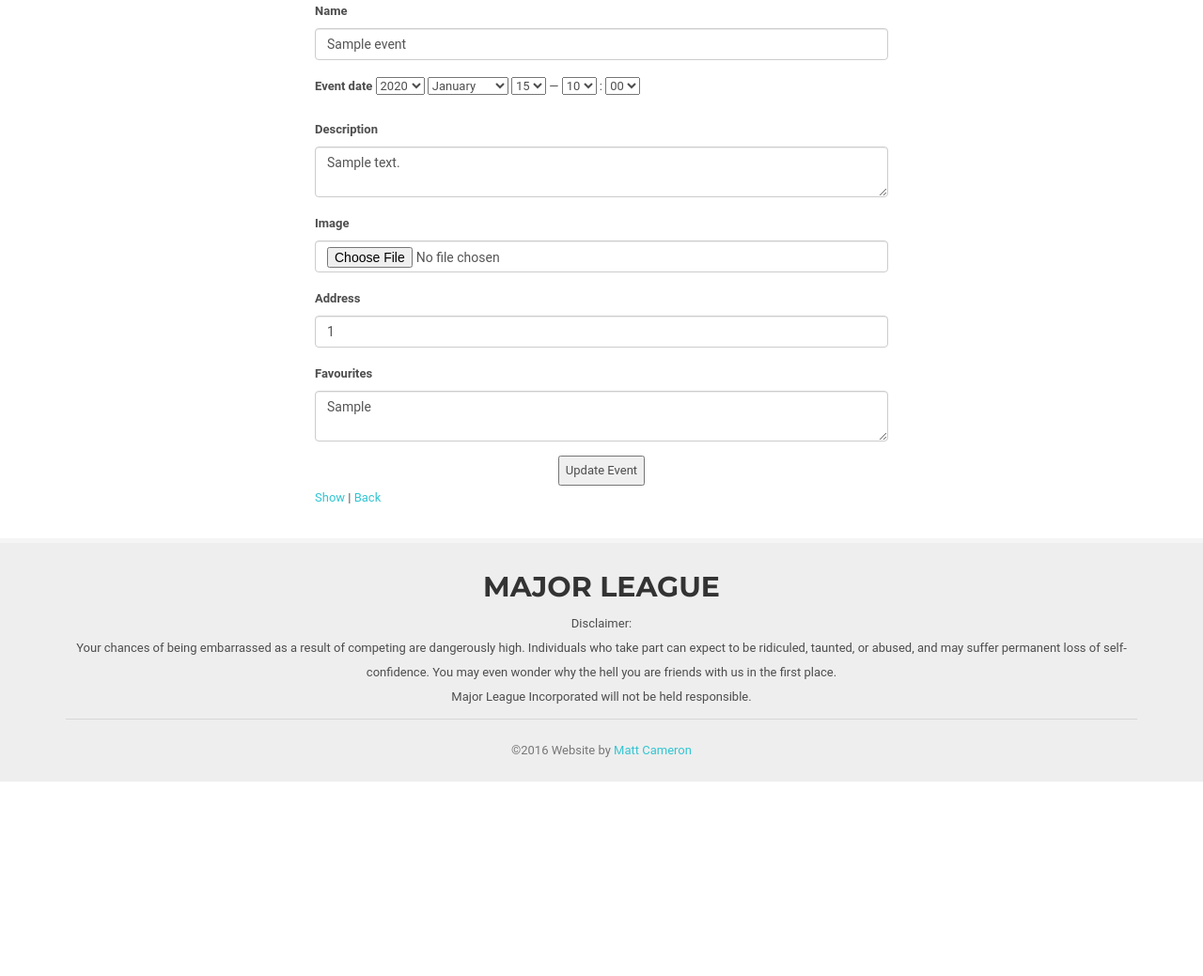
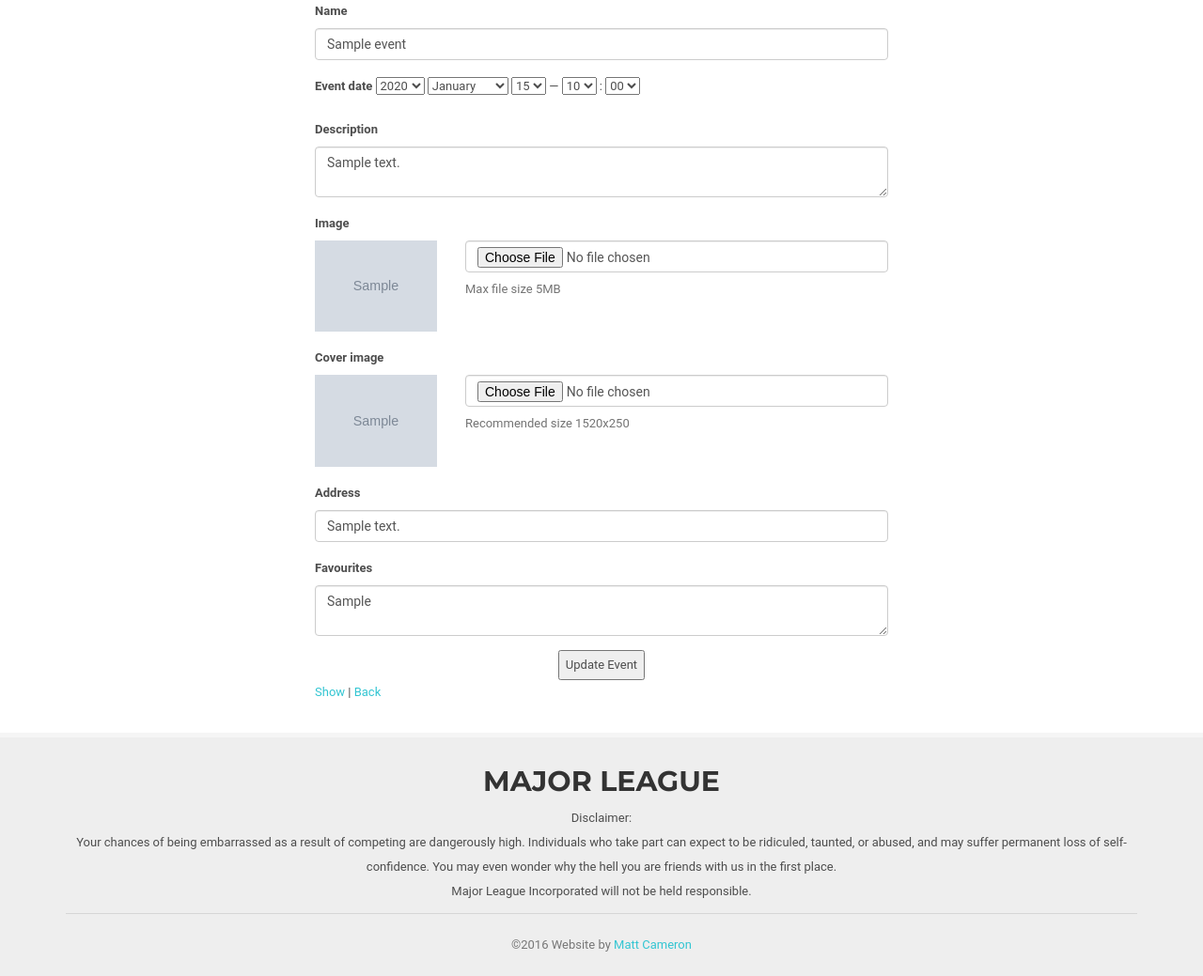
Before and after one commit to mattcameron/major_league, a Rails app: page /events/1/edit in a window 1280 px wide. Shown: the part 156-1195 px from the top of the page at 94% size. Before the commit the page ends 988 px from the top, so only its background shows below. Run offline with Rails 7, Linux system fonts and the light colour scheme; a user stored in the database is signed in; tables that the repository leaves empty hold one stand-in row (values such as "Sample post"); style sheets or scripts are compiled from the project's sources; parts of the project's set-up code (start-up, migrations or seed data) failed here and were passed over; some libraries are stand-ins or nearby versions.

Commit message:
Add event cover images

```diff
--- a/app/assets/javascripts/countdown.js
+++ b/app/assets/javascripts/countdown.js
@@ -1,11 +1,11 @@
 $(document).on('turbolinks:load', function() {
   if ($('#clock').length) {
-    startCountdown('2017/01/01');
+    startCountdown();
   }
 });
 
 
-function startCountdown(finishTime) {
+function startCountdown() {
   var startDate = $('#clock').data('date');
   $('#clock').countdown(startDate, function (event) {
     $('#weeks').html(event.strftime('%w'));
--- a/app/assets/stylesheets/global.scss
+++ b/app/assets/stylesheets/global.scss
@@ -85,6 +85,10 @@ p.dropcap:first-letter {
   margin-top: 24px;
 }
 
+.margin-bottom24 {
+  margin-bottom: 24px;
+}
+
 hr {
   background-image: -webkit-linear-gradient(left, transparent, rgba(0, 0, 0, 0.2), transparent);
   background-image: linear-gradient(to right, transparent, rgba(0, 0, 0, 0.2), transparent);
--- a/app/controllers/events_controller.rb
+++ b/app/controllers/events_controller.rb
@@ -11,7 +11,7 @@ class EventsController < ApplicationController
 
   def update
     if @event.update(event_params)
-      redirect_to inner_sanctum_path, notice: 'Fuck yeah, this event is going to be awesome!'
+      redirect_to event_path(@event), notice: 'Fuck yeah, this event is going to be awesome!'
     else
       render :edit
     end
@@ -35,9 +35,10 @@ class EventsController < ApplicationController
       :name,
       :event_date,
       :description,
-      :address_id,
+      :address,
       :favourites,
       :image,
+      :cover_image,
       :host_id,
     )
   end
--- a/app/models/skill.rb
+++ b/app/models/skill.rb
@@ -12,4 +12,6 @@
 
 class Skill < ApplicationRecord
   belongs_to :user, optional: true
+
+  validates :value, inclusion: 0..100
 end
--- a/app/models/user.rb
+++ b/app/models/user.rb
@@ -22,7 +22,7 @@
 #  image_content_type     :string(255)
 #  image_file_size        :integer
 #  image_updated_at       :datetime
-#  role                   :integer          default(0)
+#  role                   :integer          default("indian")
 #  active                 :boolean          default(TRUE)
 #
 # Indexes
@@ -44,6 +44,9 @@ class User < ApplicationRecord
                       large: '250x250#'
                     }
   validates_attachment_content_type :image, :content_type => ["image/jpg", "image/jpeg", "image/png", "image/gif"]
+  validates_attachment_size :image,
+                            :less_than => 1.megabytes,
+                            message: "Bro, that image is huge. Try compressing it on www.kraken.io"
 
   has_many :skills
   has_many :bounties
--- a/app/views/admin/events/index.html.erb
+++ b/app/views/admin/events/index.html.erb
@@ -18,9 +18,9 @@
       <% @events.each do |event| %>
         <tr>
           <td><%= event.name %></td>
-          <td><%= event.event_date.strftime('%d %B, %Y') %></td>
+          <td><%= event.event_date.try(:strftime, '%d %B, %Y') %></td>
           <td><%= event.host.try(:name) %></td>
-          <td><%= link_to 'Show', admin_event_path(event) %></td>
+          <td><%= link_to 'Show', event_path(event) %></td>
           <td><%= link_to 'Edit', edit_admin_event_path(event) %></td>
           <td><%= link_to 'Destroy', admin_event_path(event), method: :delete, data: { confirm: 'Are you sure?' } %></td>
         </tr>
--- a/app/views/events/_form.html.erb
+++ b/app/views/events/_form.html.erb
@@ -13,7 +13,7 @@
 
   <div class="form-group">
     <%= f.label :name %>
-    <%= f.text_field :name, class: 'form-control' %>
+    <%= f.text_field :name, class: 'form-control', required: true %>
   </div>
 
   <div class="form-group">
@@ -23,17 +23,38 @@
 
   <div class="form-group">
     <%= f.label :description %>
-    <%= f.text_area :description, class: 'form-control' %>
+    <%= f.text_area :description, class: 'form-control', required: true %>
+  </div>
+
+  <div class="form-group row">
+    <%= f.label :image, class: 'col-sm-12' %>
+    <% if f.object.image.present? %>
+      <div class="col-sm-3">
+        <%= image_tag f.object.image.url, class: 'img-responsive' %>
+      </div>
+    <% end %>
+    <div class="col-sm-9">
+      <%= f.file_field :image, class: 'form-control' %>
+      <div class="help-block">Max file size 5MB</div>
+    </div>
+  </div>
+
+  <div class="form-group row">
+    <%= f.label :cover_image, class: 'col-sm-12' %>
+    <% if f.object.cover_image.present? %>
+      <div class="col-sm-3">
+        <%= image_tag f.object.cover_image.url, class: 'img-responsive' %>
+      </div>
+    <% end %>
+    <div class="col-sm-9">
+      <%= f.file_field :cover_image, class: 'form-control' %>
+      <div class="help-block">Recommended size 1520x250</div>
+    </div>
   </div>
 
   <div class="form-group">
-    <%= f.label :image %>
-    <%= f.file_field :image, class: 'form-control' %>
-  </div>
-
-  <div class="form-group">
-    <%= f.label :address_id %>
-    <%= f.number_field :address_id, class: 'form-control' %>
+    <%= f.label :address %>
+    <%= f.text_field :address, class: 'form-control' %>
   </div>
 
   <div class="form-group">
--- a/app/views/home/_countdown.html.erb
+++ b/app/views/home/_countdown.html.erb
@@ -10,7 +10,7 @@
             <h3><%= @next_event.name %></h3>
           </div>
 
-          <div class="count-down-1" id="clock" data-date="<%= @next_event.event_date.strftime('%Y/%m/%d') %>">
+          <div class="count-down-1" id="clock" data-date="<%= @next_event.event_date.try(:strftime, '%Y/%m/%d %H:%M') %>">
             <div class="counts">
               <span id="weeks"></span> <p>weeks</p>
             </div>
--- a/config/routes.rb
+++ b/config/routes.rb
@@ -7,6 +7,6 @@ Rails.application.routes.draw do
 
   namespace :admin do
     resources :users
-    resources :events
+    resources :events, except: :show
   end
 end
--- /dev/null
+++ b/db/migrate/20160828051705_change_address_to_string.rb
@@ -0,0 +1,6 @@
+class ChangeAddressToString < ActiveRecord::Migration[5.0]
+  def change
+    remove_column :events, :address_id, :integer
+    add_column :events, :address, :string
+  end
+end
```
Also changed, not shown: app/controllers/admin/events_controller.rb (+10 -17 lines), app/models/event.rb (+23 -13 lines), app/views/admin/events/_form.html.erb (+26 -5 lines), app/views/events/show.html.erb (+13 -8 lines), db/migrate/20160828045653_add_attachment_cover_image_to_events.rb (added, +11 -0 lines), db/schema.rb, public/missing/event-cover.jpg (added).
